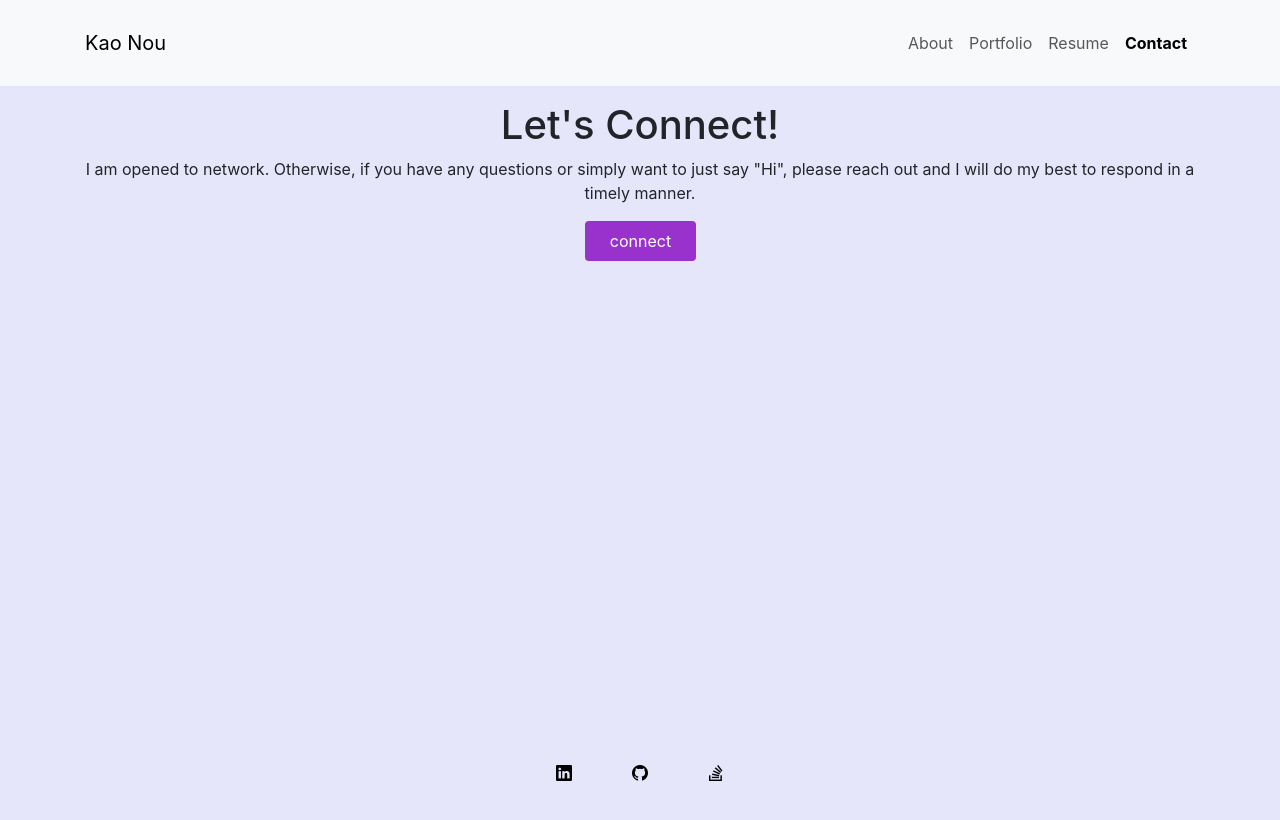
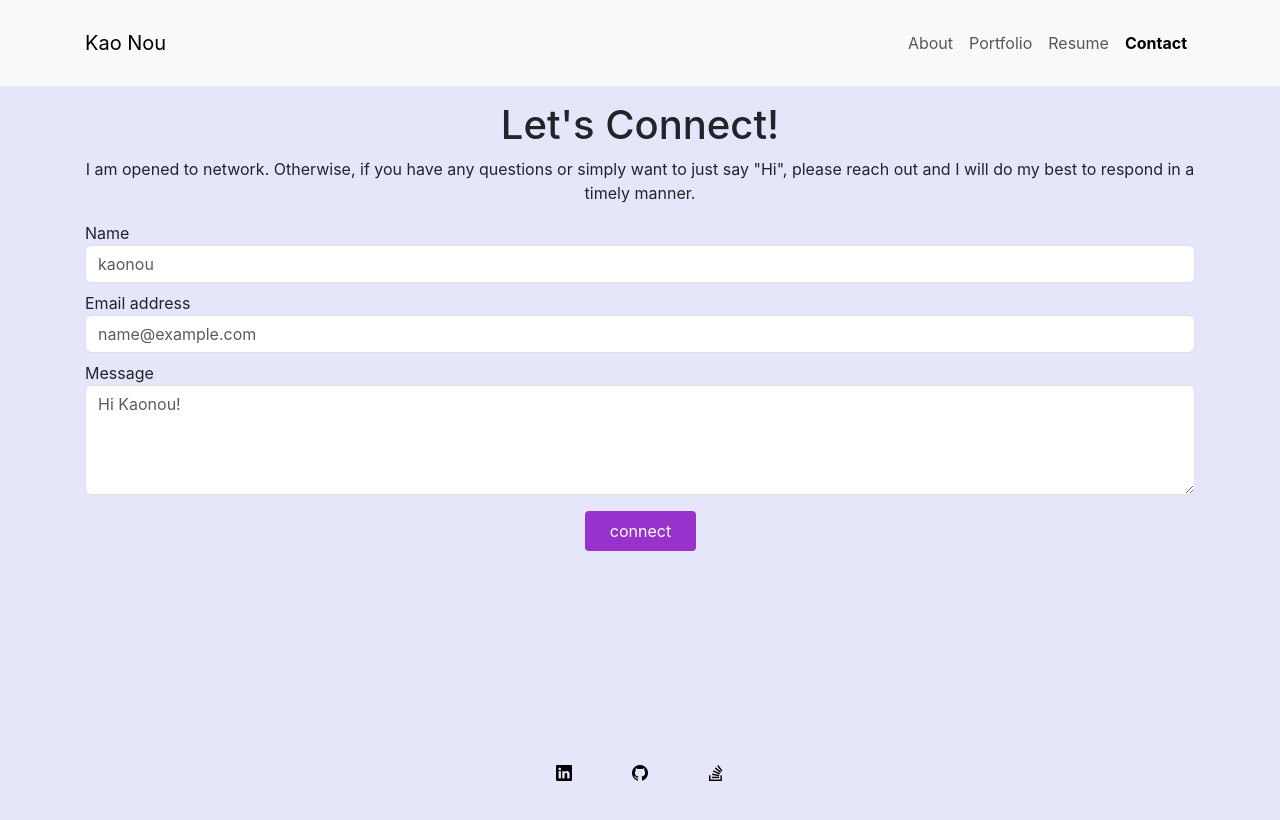
Before and after one commit to herka10/kh-portfolio, a React (Create React App) app: page / in a window 1280 px wide. Both pictures are taken after a click on the link "Contact". Shown: the top 820 px of the page. Built offline with nearby package versions, Linux system fonts and the light colour scheme.

Commit message:
contact form

```diff
--- a/src/pages/contact.js
+++ b/src/pages/contact.js
@@ -1,21 +1,21 @@
 import { useState } from 'react'
 
 const Contact = props => {
-  // const [errorMessage, setErrorMessage] = useState('')
-  // const [contactForm, setContactForm] = useState({
-  //   name: '',
-  //   email: '',
-  //   message: ''
-  // })
+  const [errorMessage, setErrorMessage] = useState('')
+  const [contactForm, setContactForm] = useState({
+    name: '',
+    email: '',
+    message: ''
+  })
 
-  // const {name, email, message} = contactForm
+  const {name, email, message} = contactForm
 
-  // const submitForm = (event) => {
-  //   event.preventDefault();
-  //   if (!errorMessage) {
-  //     console.log('submitForm', contactForm)
-  //   }
-  // }
+  const submitForm = (event) => {
+    event.preventDefault();
+    if (!errorMessage) {
+      console.log('submitForm', contactForm)
+    }
+  }
 
   return (
     <section>
@@ -23,23 +23,23 @@ const Contact = props => {
           <h1 className="text-center">Let's Connect!</h1>
           <p className="text-center">I am opened to network. Otherwise, if you have any questions or simply want to just say "Hi", please reach out and I will do my best to respond in a timely manner.</p>
 
-          {/* <form onSubmit={submitForm}
+          <form onSubmit={submitForm}>
 
             <div className="form-group mb-2">
               <label for="exampleFormControlInput1">Name</label>
-              <input type="text" className="form-control" id="exampleFormControlInput1" placeholder="kaonou" />
+              <input defaultValue={name} type="text" className="form-control" id="exampleFormControlInput1" placeholder="kaonou" />
             </div>
 
             <div className="form-group mb-2">
               <label for="exampleFormControlInput1">Email address</label>
-              <input type="email" className="form-control" id="exampleFormControlInput1" placeholder="name@example.com" />
+              <input defaultValue={email} type="email" className="form-control" id="exampleFormControlInput1" placeholder="name@example.com" />
             </div>
 
             <div className="form-group mb-3">
               <label for="exampleFormControlTextarea1">Message</label>
-              <textarea className="form-control" id="exampleFormControlTextarea1" rows="4" placeholder="Hi Kaonou!"></textarea>
+              <textarea defaultValue={message} className="form-control" id="exampleFormControlTextarea1" rows="4" placeholder="Hi Kaonou!"></textarea>
             </div>
-          </form> */}
+          </form>
 
           <a className="animate__animated animate__flipInX animate__slow" id="contactEmail" href="mailto:kaonou.her10@gmail.com">connect</a>
         </div>
```
